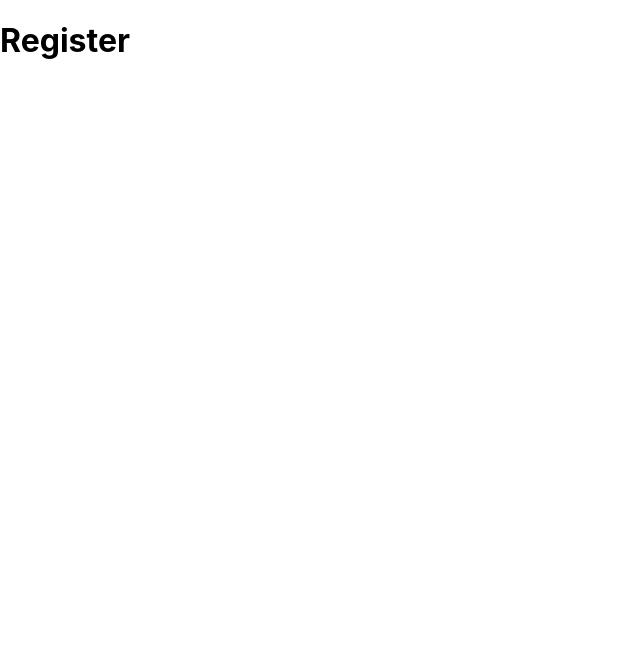
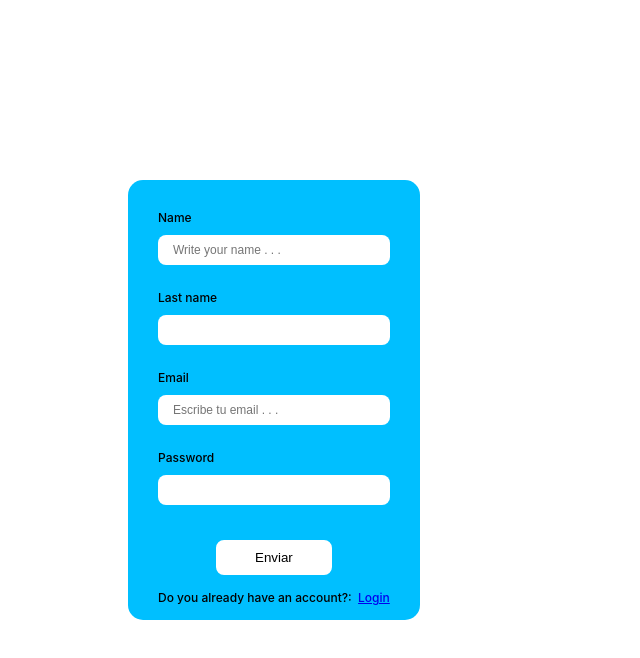
Before and after one commit to Radgus/reservaciones, a React (Create React App) app: page /register in a window 1280 px wide. Shown: the top 658 px of the page, without its empty margins (0-640 px from the left). Built offline with nearby package versions, Linux system fonts and the light colour scheme.

Commit message:
register page, css and layout updated,

```diff
--- a/src/App.css
+++ b/src/App.css
@@ -1,38 +1,9 @@
-.App {
-  text-align: center;
+* {
+  box-sizing: border-box;
+  margin: 0;
+  padding: 0;
 }
 
-.App-logo {
-  height: 40vmin;
-  pointer-events: none;
+html {
+  font-size: 62.5%;
 }
-
-@media (prefers-reduced-motion: no-preference) {
-  .App-logo {
-    animation: App-logo-spin infinite 20s linear;
-  }
-}
-
-.App-header {
-  background-color: #282c34;
-  min-height: 100vh;
-  display: flex;
-  flex-direction: column;
-  align-items: center;
-  justify-content: center;
-  font-size: calc(10px + 2vmin);
-  color: white;
-}
-
-.App-link {
-  color: #61dafb;
-}
-
-@keyframes App-logo-spin {
-  from {
-    transform: rotate(0deg);
-  }
-  to {
-    transform: rotate(360deg);
-  }
-}
--- a/src/App.js
+++ b/src/App.js
@@ -3,6 +3,7 @@ import { BrowserRouter, Switch, Route} from 'react-router-dom';
 import Home from './pages/Home';
 import Login from './pages/Login';
 import Register from './pages/register';
+import "./App.css";
 
 const App = () => {
   return (
--- a/src/pages/Home/components/Filters.jsx
+++ b/src/pages/Home/components/Filters.jsx
@@ -4,7 +4,7 @@ import Styled from "styled-components";
 const Container = Styled.div`
   display: flex;
   justify-content: space-evenly;
-  padding: 15px 10px;
+  padding: 1.5rem 1rem;
 `;
 
 const Filter = Styled.div`
@@ -12,10 +12,10 @@ const Filter = Styled.div`
   display: flex;
   p {
     margin: 0;
-    margin-right: 5px;
+    margin-right: 0.5rem;
   }
   label {
-    margin-right: 5px;
+    margin-right: 0.5rem;
   }
 `;
 
--- a/src/pages/Home/components/Header.jsx
+++ b/src/pages/Home/components/Header.jsx
@@ -3,20 +3,47 @@ import Styled from 'styled-components';
 
 const Container = Styled.div`
   width: 100%;
+  height: 7.0rem;
   box-sizing: border-box;
   display: flex;
-  justify-content: center;
+  justify-content: space-between;
+  align-items: center;
   border-bottom: 2px solid black;
-  h1 {
-    text-align: center;
+  padding: 0 1rem;
+
+`;
+
+const Identity = Styled.div`
+  display: flex;
+  flex-direction: column;
+  .logout {
+    margin-bottom: 0.7rem;
+  }
+  .logout:hover {
+    color: blue;
+    cursor: pointer;
+  }
+  h3 {
+    text-align: right;
   }
 `;
 
+const logout = () => {
+  document.cookie = "name=; expires=Thu, 01 Jan 1970 00:00:00 UTC; path=/;";
+  document.cookie = "email=; expires=Thu, 01 Jan 1970 00:00:00 UTC; path=/;";
+  window.location.href = '/login';
+}
+
 const Header = () => {
+  const name = document.cookie.split(';')[0].split('=')[1]
 
   return(
     <Container>
-      <h1>Reservación de restaurantes</h1>
+      <div>Logo</div>
+      <Identity>
+        <h3 className='logout' onClick={logout}>Logout</h3>
+        <h3>{name}</h3>
+      </Identity>
     </Container>
   )
 }
--- a/src/pages/Login/index.jsx
+++ b/src/pages/Login/index.jsx
@@ -1,57 +1,64 @@
-import React, {useState, useEffect} from 'react';
+import React, {useState} from 'react';
 import Styled from 'styled-components';
-import axios from 'axios';
+import UserMaker from '../../resources/users';
+
+// import axios from 'axios';
 
 const Container = Styled.div`
   width: 100vw;
   height: 100vh;
-  padding: 20% 30%;
+  padding: 10%;
   box-sizing: border-box;
   font-weight: 500;
+  display: flex;
+  align-items: center;
 `;
 
 const Main = Styled.div`
-  border-radius: 15px;
-  padding: 15px 30px;
+  border-radius: 1.5rem;
+  padding: 1.5rem 3rem;
   background-color: deepskyblue;
   .inputs {
     display: flex;
     flex-direction: column;
-    margin: 15px 0 0 0;
+    margin: 1.5rem 0 0 0;
+    label {
+      font-size: 1.2rem
+    }
   }
   input {
-    border-radius: 8px;
+    border-radius: 0.8rem;
     border: none;
     width: 100%;
-    padding-left: 15px;
+    padding-left: 1.5rem;
     box-sizing: border-box;
-    margin: 10px 0 25px 0;
-    height: 30px;
+    margin: 1rem 0 2.5rem 0;
+    height: 3rem;
     outline: none;
   }
   .submit {
     width: 100%;
     display: flex;
     justify-content: center;
-    margin: 10px 0 0 0;
+    margin: 1rem 0 0 0;
   }
   button {
     background-color: white;
-    border-radius: 8px;
-    border: 2px solid white;
+    border-radius: 0.8rem;
+    border: 0.2rem solid white;
     width: 50%;
-    height: 35px;
+    height: 3.5rem;
   }
   button:hover {
-    border: 2px solid black;
+    border: 0.2rem solid black;
     background-color: lightcyan;
   }
   .registro {
     display: flex;
-    margin-top: 15px;
+    margin-top: 1.5rem;
   }
   p {
-    font-size: 0.75rem;
+    font-size: 1.2rem;
   }
 `;
 
@@ -61,10 +68,9 @@ const Login = () => {
     email: '',
     password: '',
   });
-
-  useEffect(() => {
-    console.log('form: ', form);
-  }, [form])
+  const userMaker = new UserMaker();
+  const usersList = userMaker.getList()
+  console.log("usersList: ", usersList)
 
   const handleChange = (e, property) => {
     const temporalForm = {...form};
@@ -72,30 +78,51 @@ const Login = () => {
     setForm(temporalForm);
   }
 
+  const validUser = () => new Promise((resolve, reject)=>{
+    const search = usersList.some((user) => (user.user === form.email && user.password === form.password))
+    if (search) return resolve(true)
+    else reject(alert("Usuario o contraseña incorrectos"))
+  })
+
   const handleSubmit = (e) => {
     e.preventDefault();
-    console.log('submit ', form);
-    const apiUrl = `http://localhost:4000/v1/api/auth/sign-in`;
-    console.log('apiUrl: ', apiUrl);
-    axios({
-      url: apiUrl,
-      method: 'post',
-      auth: {
-        password: form.password,
-        username: form.email
-      },
-    })
-    .then(({ data }) => {
-      document.cookie = `email=${data.user.email}`;
-      document.cookie = `name=${data.user.name}`;
-      document.cookie = `id=${data.user.id}`;
-      document.cookie = `token=${data.token}`;
-    })
-    .then(() => {
-      window.location.href = '/';
+    validUser()
+    .then((validator) => {
+      console.log('validator: ', validator)
+      if (validator) {
+        document.cookie = `email=${form.email}`;
+        document.cookie = `name=${form.email}`;
+        window.location.href = '/';
+      }
     })
     .catch((error) => console.log('Error catch handle login submit: ', error));
   }
+
+  // remote API, no used for now
+  // const handleSubmit = (e) => {
+  //   e.preventDefault();
+  //   console.log('submit ', form);
+  //   const apiUrl = `http://localhost:4000/v1/api/auth/sign-in`;
+  //   console.log('apiUrl: ', apiUrl);
+  //   axios({
+  //     url: apiUrl,
+  //     method: 'post',
+  //     auth: {
+  //       password: form.password,
+  //       username: form.email
+  //     },
+  //   })
+  //   .then(({ data }) => {
+  //     document.cookie = `email=${data.user.email}`;
+  //     document.cookie = `name=${data.user.name}`;
+  //     document.cookie = `id=${data.user.id}`;
+  //     document.cookie = `token=${data.token}`;
+  //   })
+  //   .then(() => {
+  //     window.location.href = '/';
+  //   })
+  //   .catch((error) => console.log('Error catch handle login submit: ', error));
+  // }
 
   return (
     <Container>
@@ -126,7 +153,7 @@ const Login = () => {
         </form>
         <div className='registro'>
           <p>Regístrate en el siguiente link: &nbsp;
-            <a href="#">Registro</a>
+            <a href="/register">Registro</a>
           </p>
         </div>
       </Main>
--- a/src/pages/register/index.jsx
+++ b/src/pages/register/index.jsx
@@ -1,10 +1,142 @@
-import React from 'react';
+import React, {useState,useEffect} from 'react';
 import Styled from 'styled-components';
+import UserMaker from '../../resources/users';
+// import axios from 'axios';
+
+const Container = Styled.div`
+  width: 100vw;
+  height: 100vh;
+  padding: 10%;
+  box-sizing: border-box;
+  font-weight: 500;
+  display: flex;
+  align-items: center;
+`;
+
+const Main = Styled.div`
+  border-radius: 1.5rem;
+  padding: 1.5rem 3rem;
+  background-color: deepskyblue;
+  .inputs {
+    display: flex;
+    flex-direction: column;
+    margin: 1.5rem 0 0 0;
+    label {
+      font-size: 1.2rem
+    }
+  }
+  input {
+    border-radius: 0.8rem;
+    border: none;
+    width: 100%;
+    padding-left: 1.5rem;
+    box-sizing: border-box;
+    margin: 1rem 0 2.5rem 0;
+    height: 3rem;
+    outline: none;
+    font-size: 1.2rem
+  }
+  .submit {
+    width: 100%;
+    display: flex;
+    justify-content: center;
+    margin: 1rem 0 0 0;
+  }
+  button {
+    background-color: white;
+    border-radius: 0.8rem;
+    border: 0.2rem solid white;
+    width: 50%;
+    height: 3.5rem;
+  }
+  button:hover {
+    border: 0.2rem solid black;
+    background-color: lightcyan;
+  }
+  .registro {
+    display: flex;
+    margin-top: 1.5rem;
+  }
+  p {
+    font-size: 1.2rem;
+  }
+`;
+
 
 const Register = () => {
+  const [form, setForm] = useState({
+    email: '',
+    password: '',
+  });
+  const userMaker = new UserMaker();
+  console.log("getList: ", userMaker.getList())
+
+  useEffect(() => {
+    console.log('form: ', form)
+  }, [form])
+
+  const handleChange = (e, property) => {
+    const temporalForm = {...form};
+    temporalForm[property] = e.target.value;
+    setForm(temporalForm);
+  }
+
+  const handleSubmit = (e) => {
+    e.preventDefault();
+    userMaker.createUser(form)
+  }
 
   return (
-    <h1>Register</h1>
+    <Container>
+      <Main>
+        <form onSubmit={handleSubmit}>
+          <div className='inputs'>
+            <label for="name">Name</label>
+            <input
+              type="text"
+              id="name"
+              name="reservation-name"
+              value={form.name}
+              onChange={(e) => handleChange(e,'name')}
+              placeholder='Write your name . . .'
+            />
+            <label for="lastName">Last name </label>
+            <input
+              type="text"
+              id="lastName"
+              name="reservation-lastName"
+              value={form.lastName}
+              onChange={(e) => handleChange(e,'lastName')}
+            />
+            <label for="email">Email</label>
+            <input
+              type="text"
+              id="email"
+              name="reservation-email"
+              value={form.email}
+              onChange={(e) => handleChange(e,'email')}
+              placeholder='Escribe tu email . . .'
+            />
+            <label for="password">Password </label>
+            <input
+              type="password"
+              id="password"
+              name="reservation-password"
+              value={form.password}
+              onChange={(e) => handleChange(e,'password')}
+            />
+          </div>
+          <div className='submit'>
+            <button type='submit'>Enviar</button>
+          </div>
+        </form>
+        <div className='registro'>
+          <p>Do you already have an account?: &nbsp;
+            <a href="/login">Login</a>
+          </p>
+        </div>
+      </Main>
+    </Container>
   )
 }
 
--- /dev/null
+++ b/src/resources/users.js
@@ -0,0 +1,30 @@
+
+class UserMaker {
+  constructor() {
+    this.usersList = [
+      {
+        id: 0,
+        name: 'usa',
+        lastname: 'tsuki',
+        user: 'guest@mail.com',
+        password: '123',
+      },
+    ]
+  }
+  createUser(form) {
+    console.log('Dentro de createUser')
+    console.log('usersList: ', this.usersList)
+    this.usersList.push({
+    name: form.name,
+    lastname: form.lastName,
+    user: form.email,
+    password: form.password,
+    })
+    // window.location.href = '/';
+  }
+  getList() {
+    return this.usersList;
+  }
+}
+
+export default UserMaker;
```
Also changed, not shown: src/pages/Home/components/Restaurants.jsx (+17 -12 lines), src/pages/Home/components/Sections.jsx (+10 -12 lines), 1 other file (tests, documents, lock files or other folders).
